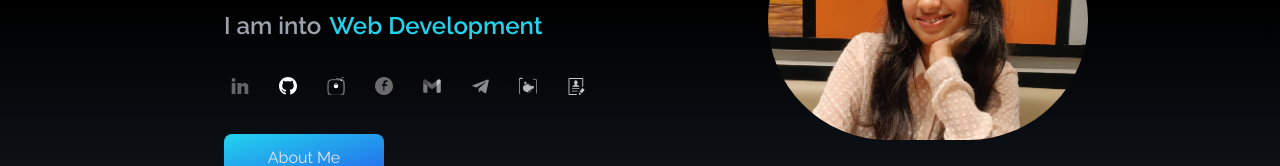
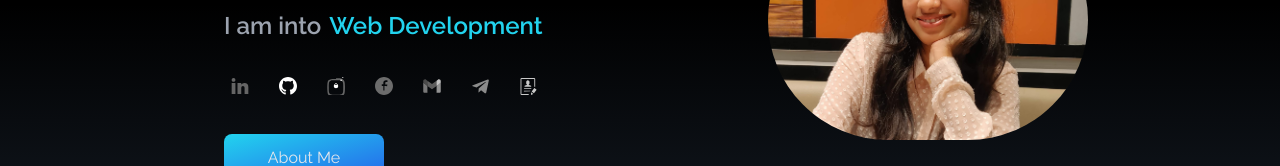
Before and after one commit to Anshika31sharma/TechTrove, a React (Vite) app: page / in a window 1280 px wide. Shown: the part 396-562 px from the top of the page. Built offline with nearby package versions, Linux system fonts and the light colour scheme.

Commit message:
removed unnecessary files

```diff
--- a/src/components/Icons.jsx
+++ b/src/components/Icons.jsx
@@ -78,16 +78,7 @@ function Telegram() {
         </svg>
     )
 }
-function Linktree() {
-    return (
-        <>
-            <svg xmlns="http://www.w3.org/2000/svg" viewBox="0 0 24 24" width="18" height="18" fill="#39E09B">
-                <path
-                    d="M20 2.01c-.5 0-.91.41-.91.91s.41.91.91.91h2.07c.61 0 1.11.5 1.11 1.11v16.97c0 .61-.5 1.11-1.11 1.11H2.05C1.44 22 .94 21.5.94 20.89V3.92c0-.61.5-1.11 1.11-1.11H4c.5 0 .91-.41.91-.91S4.5 1.01 4 1.01H1.93C.82 1.01 0 1.83 0 2.94v18.12C0 22.17.82 23 1.93 23H22.07c1.11 0 1.93-.83 1.93-1.94V4.94c0-1.11-.82-1.93-1.93-1.93H20zM8.5 6.42c-.86 0-1.56.7-1.56 1.56s.7 1.56 1.56 1.56 1.56-.7 1.56-1.56-.7-1.56-1.56-1.56zm7.78 9.83c0-.44-.36-.8-.8-.8s-.8.36-.8.8.36.8.8.8.8-.36.8-.8zm1.56-4.69c-1.17 0-2.13.96-2.13 2.13s.96 2.13 2.13 2.13 2.13-.96 2.13-2.13-.96-2.13-2.13-2.13zM12 9.7c-2.94 0-5.33 2.39-5.33 5.33S9.06 20.37 12 20.37s5.33-2.39 5.33-5.33-2.39-5.34-5.33-5.34zm.84 8.17c-.37.14-.78.2-1.19.20-2.48 0-4.49-2-4.49-4.48s2-4.48 4.49-4.48c1.39 0 2.66.51 3.60 1.36.26.28.28.72.03 1.03s-.72.28-1.03.03c-1.08-1.15-2.52-1.79-4-1.79-2.75 0-5 2.25-5 5s2.25 5 5 5c2.32 0 4.44-1.28 5.54-3.33.20-.38.73-.54 1.13-.34.39.20.54.73.34 1.13-1.23 2.35-3.31 3.54-5.52 3.54z"/>
-            </svg>
-        </>
-    );
-}
+
 
 function Discord() {
     return (
@@ -272,4 +263,4 @@ function Cancel({ color }) {
 
 
 export default LinkedIn;
-export { GMail, GitHub, Telegram, Person,Instagram,Linktree,Facebook, Discord, Twitter, Resume, Portfolio, Map, CopyRight, Code, Link, Chat, Submit, ArrowRightLong, ArrowDown, ArrowUp, Download, Hamburger, Menu, Cancel };
+export { GMail, GitHub, Telegram, Person,Instagram,Facebook, Discord, Twitter, Resume, Portfolio, Map, CopyRight, Code, Link, Chat, Submit, ArrowRightLong, ArrowDown, ArrowUp, Download, Hamburger, Menu, Cancel };
--- a/src/components/Navigation.jsx
+++ b/src/components/Navigation.jsx
@@ -1,7 +1,6 @@
 import React from 'react';
 import { Link } from 'react-scroll';
 import navLinks from '../data/navlinks';
-
 const Navigation = ({ ulClass, liClass, handleClick }) => {
     return (
         <ul className={ulClass}>
--- a/src/data/contactInfo.jsx
+++ b/src/data/contactInfo.jsx
@@ -1,4 +1,4 @@
-import LinkedIn, { GitHub, GMail, Telegram, Resume, Instagram, Facebook, Linktree } from "../components/Icons";
+import LinkedIn, { GitHub, GMail, Telegram, Resume, Instagram, Facebook } from "../components/Icons";
 import ResumeLink from "../assets/resume.pdf"
 const contactInfo = [
     {
@@ -38,12 +38,7 @@ const contactInfo = [
         link: "https://t.me/Silent_eyes_31_10",
         icon: <Telegram />,
     },
-    {
-        id: 7,
-        name: "Linktree",
-        link: "https://linktr.ee/ans31",
-        icon: <Linktree />,
-    },
+
     {
         id: 8,
         name: "Resume",
```
